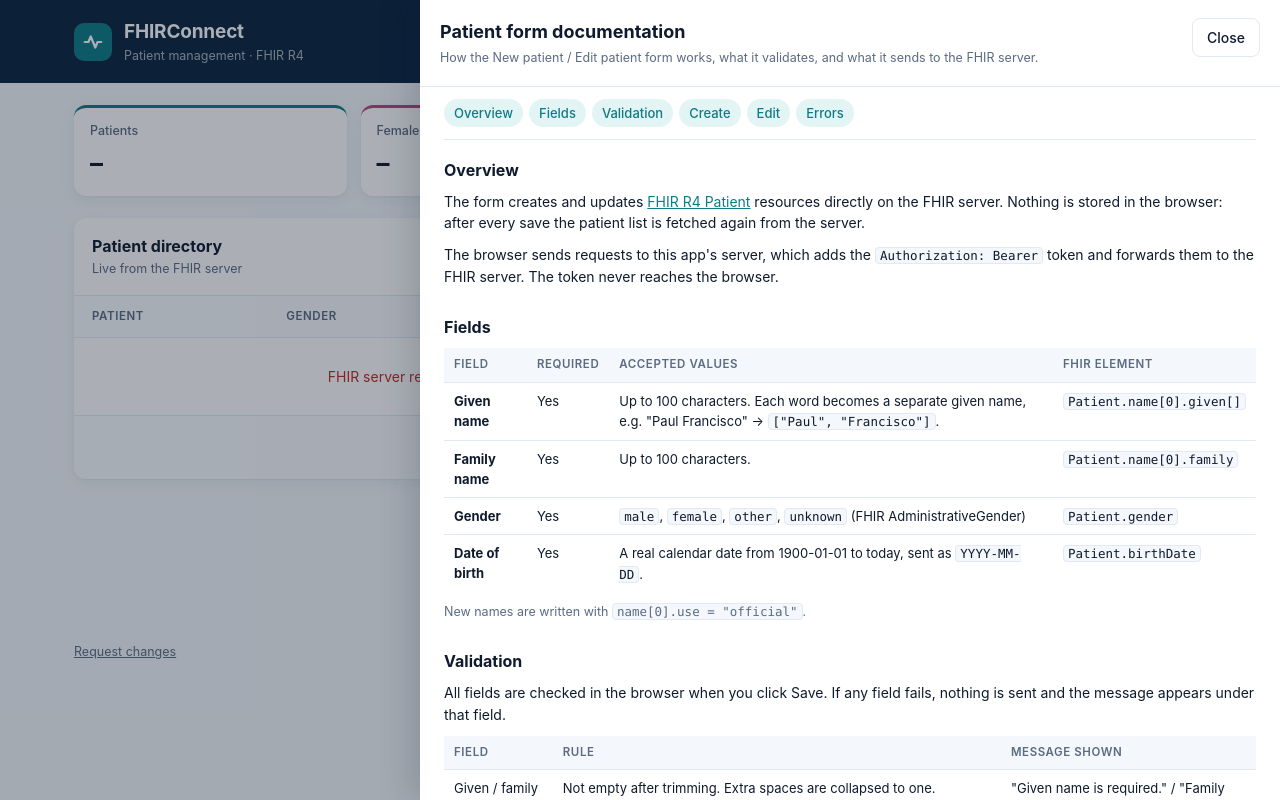
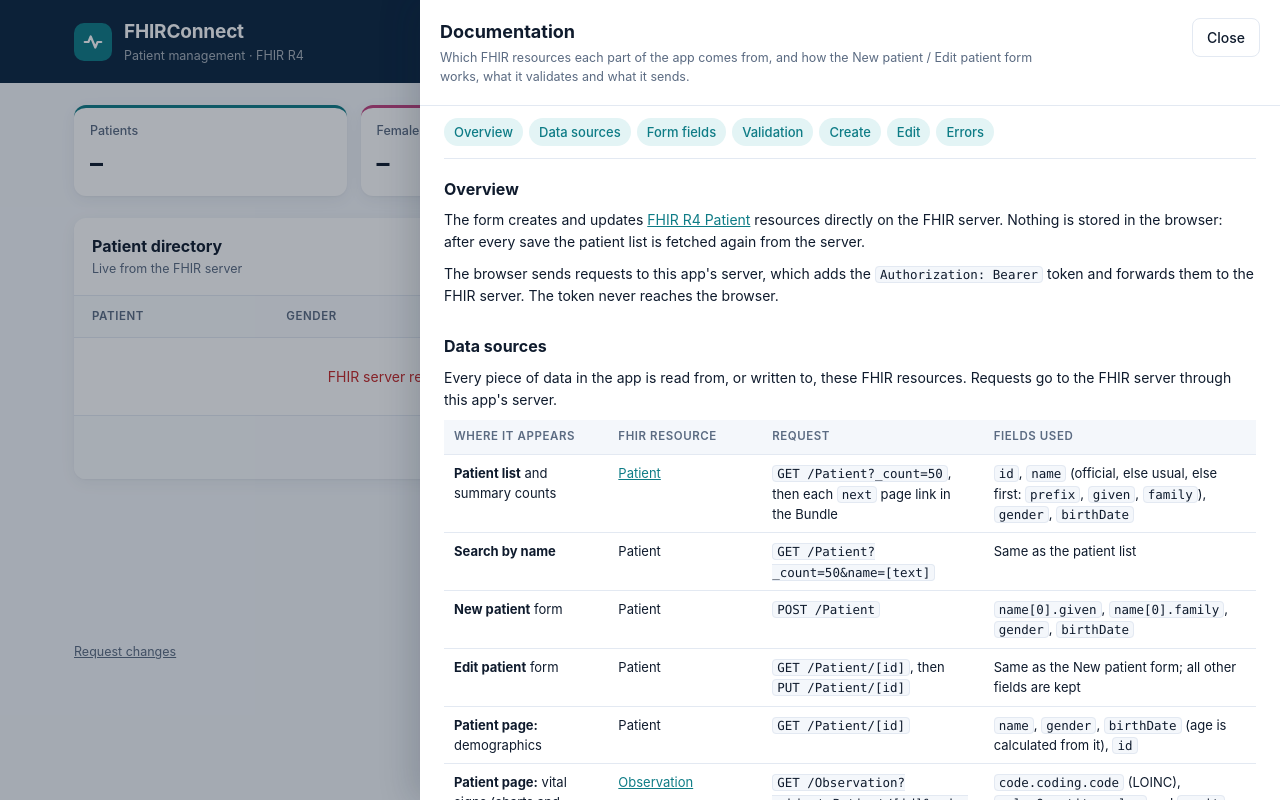
Before and after one commit to rpunja/fhirconnect, a plain HTML site: page static/index.html in a window 1280 px wide. Both pictures are taken after a click on the button "Docs". Drawn offline with Linux system fonts and the light colour scheme; no server answers.

Commit message:
Docs: add FHIR data sources for each part of the app
Co-Authored-By: Devin AI <158243242+devin-ai-integration[bot]@users.noreply.github.com>

```diff
--- a/static/app.css
+++ b/static/app.css
@@ -178,3 +178,5 @@
     .docs tbody tr { display: table-row; padding: 0; border: 0; }
     .docs tbody td { display: table-cell; padding: 8px 10px; }
   }
+  .docs h3.sub-h { margin-top: 18px; font-size: 14.5px; }
+  .docs td code { overflow-wrap: anywhere; }
--- a/static/docs.js
+++ b/static/docs.js
@@ -1,15 +1,15 @@
-// "Docs" tab: documentation for the patient form (fields, validation, FHIR mapping, requests).
+// "Docs" tab: FHIR data sources for each part of the app, and the patient form (fields, validation, requests).
 (() => {
   const today = new Date().toISOString().slice(0, 10);
   const HTML = `
     <div class="perf-head">
-      <div><h2>Patient form documentation</h2>
-        <p>How the New patient / Edit patient form works, what it validates, and what it sends to the FHIR server.</p></div>
+      <div><h2>Documentation</h2>
+        <p>Which FHIR resources each part of the app comes from, and how the New patient / Edit patient form works, what it validates and what it sends.</p></div>
       <div class="actions"><button type="button" data-act="close">Close</button></div>
     </div>
     <div class="perf-body docs">
       <nav class="docs-toc" aria-label="Sections">
-        <a href="#docs-overview">Overview</a><a href="#docs-fields">Fields</a><a href="#docs-validation">Validation</a>
+        <a href="#docs-overview">Overview</a><a href="#docs-sources">Data sources</a><a href="#docs-fields">Form fields</a><a href="#docs-validation">Validation</a>
         <a href="#docs-create">Create</a><a href="#docs-edit">Edit</a><a href="#docs-errors">Errors</a>
       </nav>
 
@@ -19,8 +19,42 @@
         <p>The browser sends requests to this app's server, which adds the <code>Authorization: Bearer</code> token and forwards them to the FHIR server. The token never reaches the browser.</p>
       </section>
 
+      <section id="docs-sources">
+        <h3>Data sources</h3>
+        <p>Every piece of data in the app is read from, or written to, these FHIR resources. Requests go to the FHIR server through this app's server.</p>
+        <table>
+          <thead><tr><th>Where it appears</th><th>FHIR resource</th><th>Request</th><th>Fields used</th></tr></thead>
+          <tbody>
+            <tr><td><b>Patient list</b> and summary counts</td><td><a href="https://hl7.org/fhir/R4/patient.html" target="_blank" rel="noopener">Patient</a></td><td><code>GET /Patient?_count=50</code>, then each <code>next</code> page link in the Bundle</td><td><code>id</code>, <code>name</code> (official, else usual, else first: <code>prefix</code>, <code>given</code>, <code>family</code>), <code>gender</code>, <code>birthDate</code></td></tr>
+            <tr><td><b>Search by name</b></td><td>Patient</td><td><code>GET /Patient?_count=50&amp;name=[text]</code></td><td>Same as the patient list</td></tr>
+            <tr><td><b>New patient</b> form</td><td>Patient</td><td><code>POST /Patient</code></td><td><code>name[0].given</code>, <code>name[0].family</code>, <code>gender</code>, <code>birthDate</code></td></tr>
+            <tr><td><b>Edit patient</b> form</td><td>Patient</td><td><code>GET /Patient/[id]</code>, then <code>PUT /Patient/[id]</code></td><td>Same as the New patient form; all other fields are kept</td></tr>
+            <tr><td><b>Patient page:</b> demographics</td><td>Patient</td><td><code>GET /Patient/[id]</code></td><td><code>name</code>, <code>gender</code>, <code>birthDate</code> (age is calculated from it), <code>id</code></td></tr>
+            <tr><td><b>Patient page:</b> vital signs (charts and table)</td><td><a href="https://hl7.org/fhir/R4/observation.html" target="_blank" rel="noopener">Observation</a></td><td><code>GET /Observation?subject=Patient/[id]&amp;code=8867-4,8310-5,9279-1,59408-5,8302-2,29463-7,39156-5,55284-4,85354-9&amp;_count=200</code></td><td><code>code.coding.code</code> (LOINC), <code>valueQuantity.value</code> and <code>.unit</code>, <code>component</code> (blood pressure), date from <code>effectiveDateTime</code>, else <code>effectivePeriod.start</code>, else <code>issued</code></td></tr>
+            <tr><td><b>Patient page:</b> conditions</td><td><a href="https://hl7.org/fhir/R4/condition.html" target="_blank" rel="noopener">Condition</a></td><td><code>GET /Condition?patient=[id]&amp;_count=200</code></td><td>Name from <code>code.text</code>, else <code>code.coding.display</code>; onset from <code>onsetDateTime</code>, else <code>onsetPeriod.start</code>, <code>onsetString</code> or <code>onsetAge</code>; <code>clinicalStatus</code></td></tr>
+            <tr><td><b>Patient page:</b> medications</td><td><a href="https://hl7.org/fhir/R4/medicationrequest.html" target="_blank" rel="noopener">MedicationRequest</a> (+ <a href="https://hl7.org/fhir/R4/medication.html" target="_blank" rel="noopener">Medication</a>)</td><td><code>GET /MedicationRequest?patient=[id]&amp;_include=MedicationRequest:medication&amp;_count=200</code></td><td>Name from <code>medicationCodeableConcept</code>, or from the referenced Medication's <code>code</code> when <code>medicationReference</code> is used; <code>status</code>; <code>authoredOn</code> (Prescribed)</td></tr>
+          </tbody>
+        </table>
+        <h3 class="sub-h">Vital signs by LOINC code</h3>
+        <p>Each vital sign chart is built from the Observations whose <code>code</code> has these LOINC codes.</p>
+        <table>
+          <thead><tr><th>Vital sign</th><th>Observation code (LOINC)</th><th>Value read from</th></tr></thead>
+          <tbody>
+            <tr><td>Heart rate</td><td><code>8867-4</code></td><td><code>valueQuantity</code> (/min)</td></tr>
+            <tr><td>Blood pressure</td><td>Panel <code>85354-9</code> or <code>55284-4</code></td><td><code>component</code> with code <code>8480-6</code> (systolic) and <code>8462-4</code> (diastolic), each a <code>valueQuantity</code> in mmHg</td></tr>
+            <tr><td>Temperature</td><td><code>8310-5</code></td><td><code>valueQuantity</code> (°C)</td></tr>
+            <tr><td>Respiratory rate</td><td><code>9279-1</code></td><td><code>valueQuantity</code> (/min)</td></tr>
+            <tr><td>Oxygen saturation</td><td><code>59408-5</code></td><td><code>valueQuantity</code> (%)</td></tr>
+            <tr><td>Height</td><td><code>8302-2</code></td><td><code>valueQuantity</code> (cm)</td></tr>
+            <tr><td>Weight</td><td><code>29463-7</code></td><td><code>valueQuantity</code> (kg)</td></tr>
+            <tr><td>BMI</td><td><code>39156-5</code></td><td><code>valueQuantity</code> (kg/m²)</td></tr>
+          </tbody>
+        </table>
+        <p class="note">This server stores blood pressure under panel code 85354-9, so that code is added to the Observation request. Observations marked <code>entered-in-error</code> are skipped.</p>
+      </section>
+
       <section id="docs-fields">
-        <h3>Fields</h3>
+        <h3>Form fields</h3>
         <table>
           <thead><tr><th>Field</th><th>Required</th><th>Accepted values</th><th>FHIR element</th></tr></thead>
           <tbody>
@@ -120,7 +154,7 @@ Content-Type: application/fhir+json
     drawer.className = "perf-drawer docs-drawer";
     drawer.hidden = true;
     drawer.setAttribute("role", "dialog");
-    drawer.setAttribute("aria-label", "Patient form documentation");
+    drawer.setAttribute("aria-label", "Documentation");
     drawer.innerHTML = HTML;
     drawer.querySelector('[data-act="close"]').addEventListener("click", () => toggle(false));
     drawer.querySelectorAll(".docs-toc a").forEach(a => a.addEventListener("click", (e) => {
```
